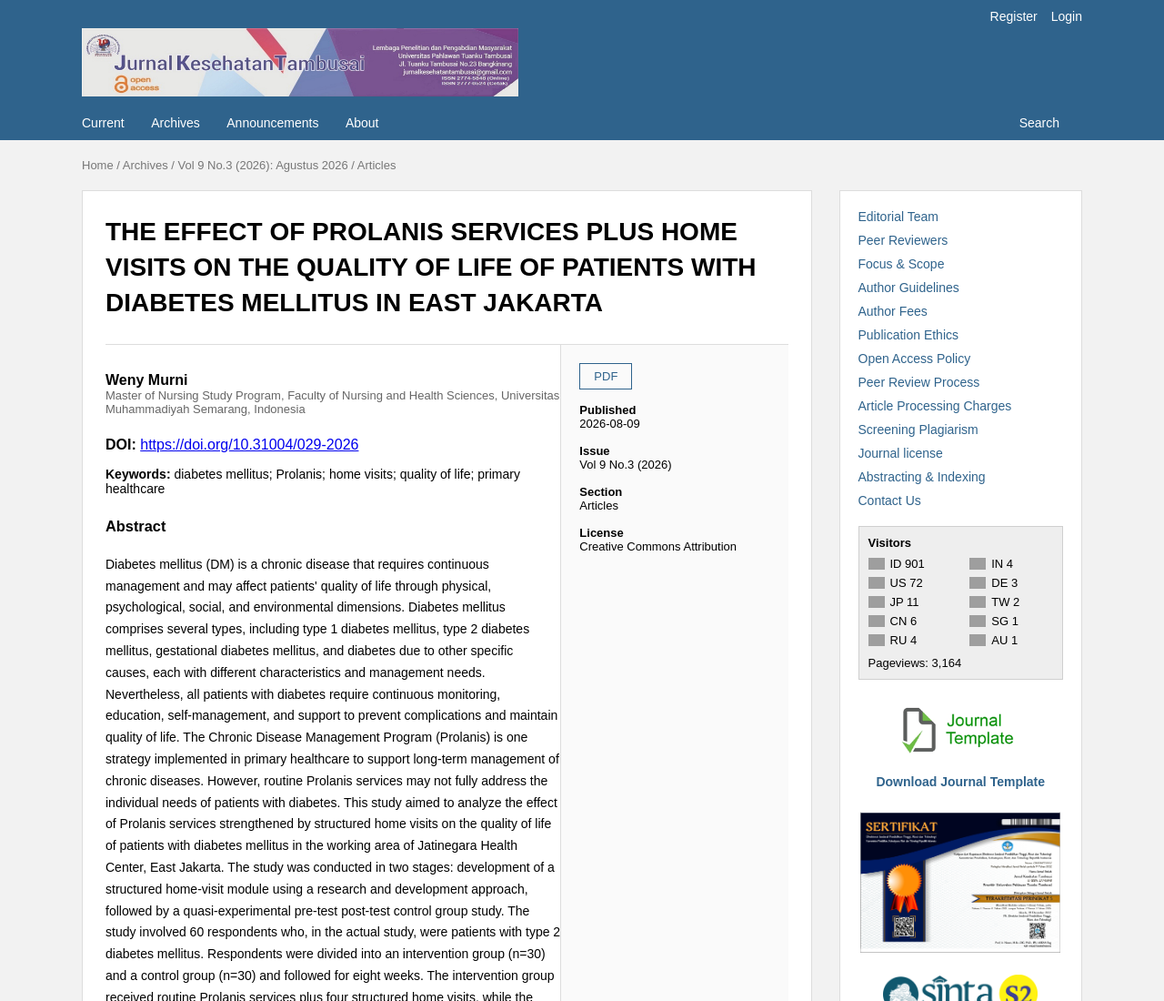
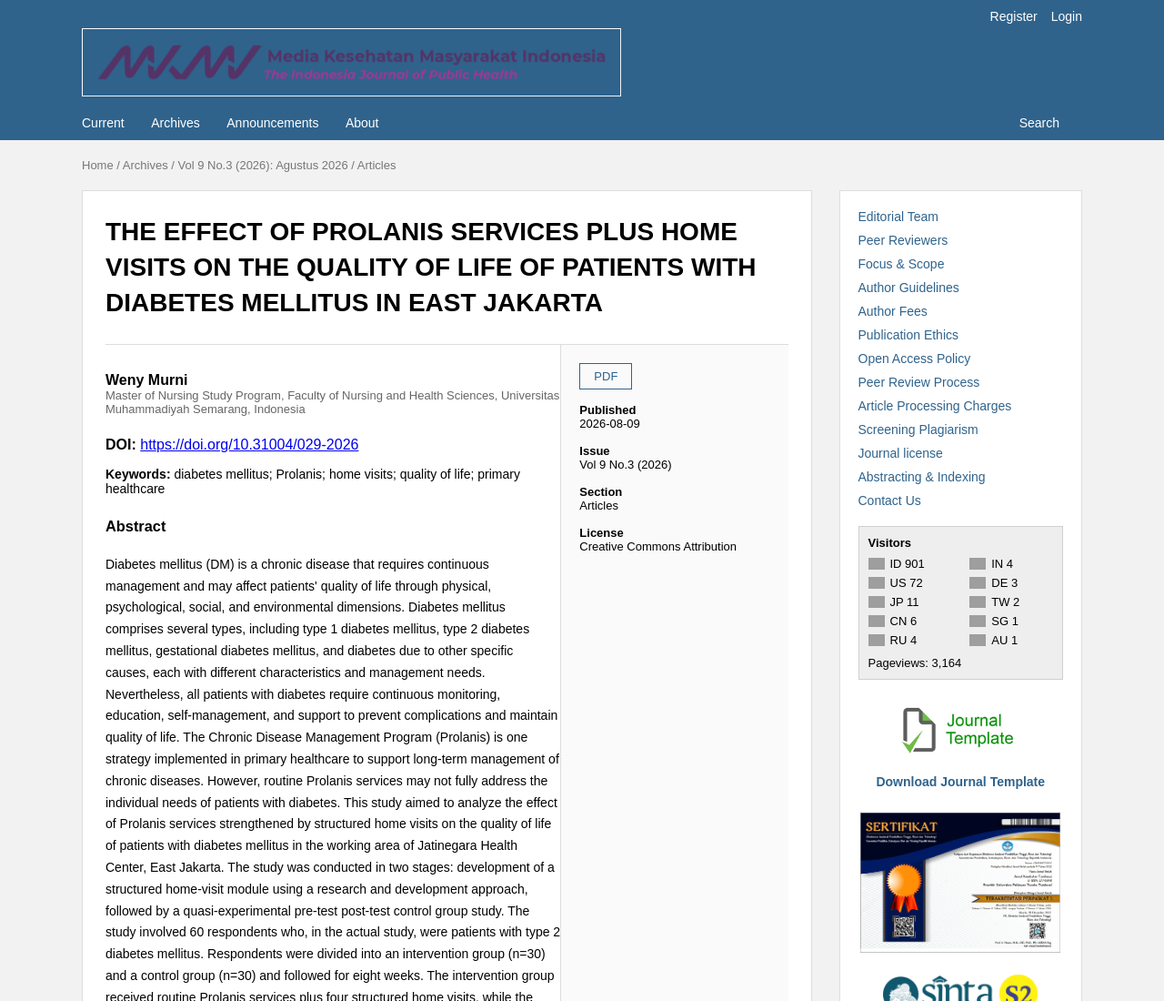
Before and after one commit to internasionalprosindingjournals/doi-029-2026-wennymurni, a plain HTML site: page index.html in a window 1280 px wide. Shown: the top 1100 px of the page at 91% size. Drawn offline with Linux system fonts and the light colour scheme; grey boxes are pictures that could not be loaded.

Commit message:
Update index.html

```diff
--- a/index.html
+++ b/index.html
@@ -4,7 +4,7 @@
 <meta charset="UTF-8">
 <meta name="viewport" content="width=device-width, initial-scale=1.0">
 
-<title>Article | Jurnal Kesehatan Tambusai</title>
+<title>Article | Indonesian Journal of Public Health</title>
 
 <style>
 
@@ -311,7 +311,7 @@ font-weight:300;
 </div>
 
 <div class="header-container">
-<img src="header-jurnal.jpg" alt="Jurnal Kesehatan Tambusai">
+<img src="pageHeaderLogoImage_en_US.png" alt="Indonesian Journal of Public Health">
 </div>
 
 </div>
```
